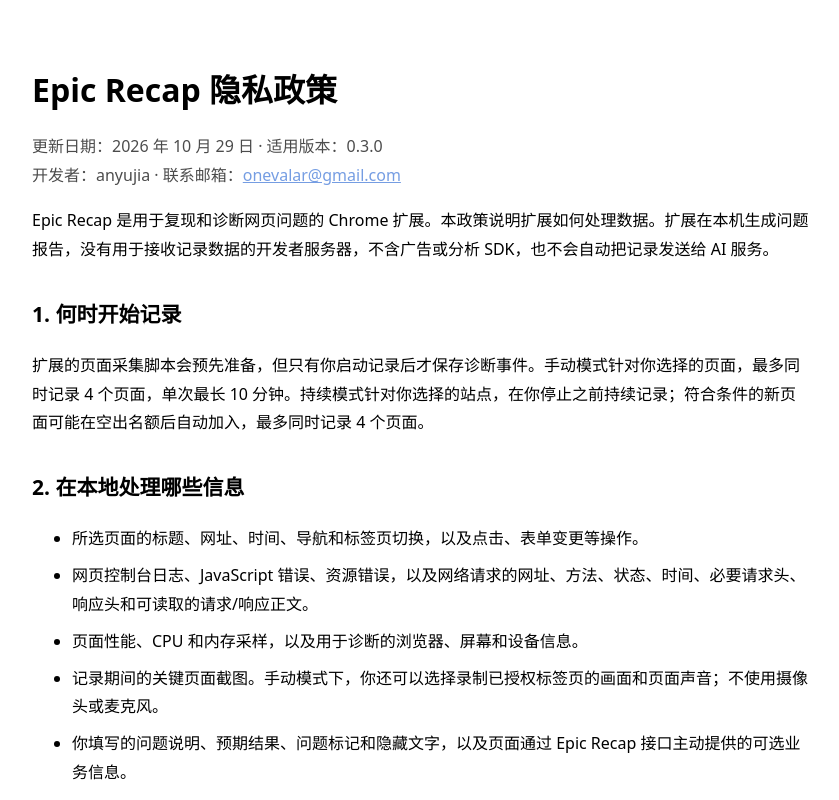
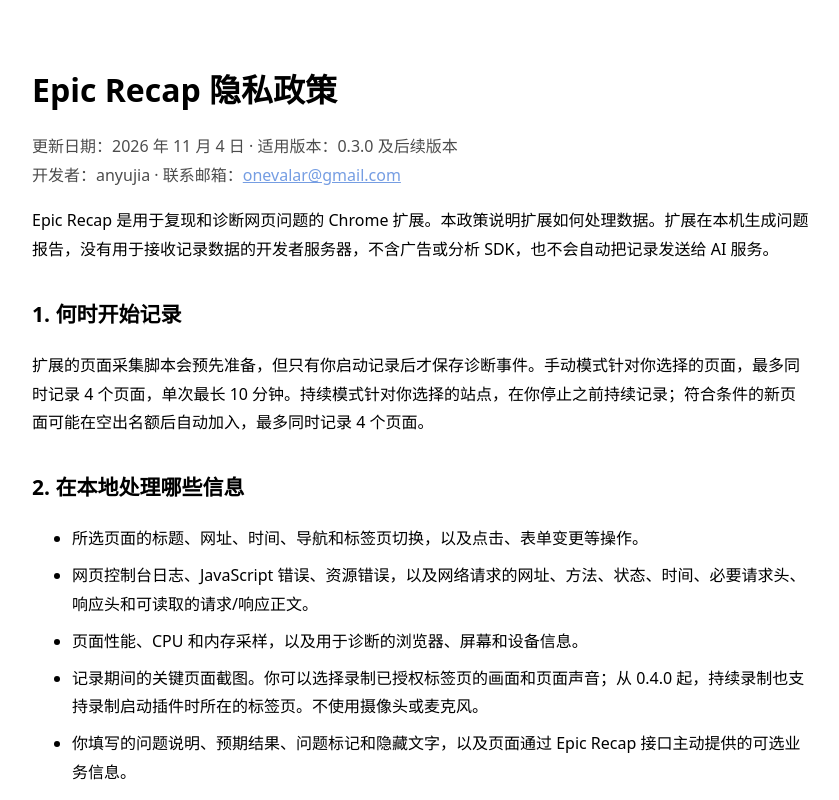
Before and after one commit to onevalar/epic-recap, a browser extension: page store/privacy-policy.html in a window 1280 px wide. Shown: the top 800 px of the page, without its empty margins (218-1057 px from the left). Drawn offline with Linux system fonts and the light colour scheme.

Commit message:
Update privacy policy for continuous video recording

```diff
--- a/store/privacy-policy.html
+++ b/store/privacy-policy.html
@@ -10,7 +10,7 @@
 </head>
 <body>
   <h1>Epic Recap 隐私政策</h1>
-  <p class="meta">更新日期：2026 年 10 月 29 日 · 适用版本：0.3.0<br>开发者：anyujia · 联系邮箱：<a href="mailto:onevalar@gmail.com">onevalar@gmail.com</a></p>
+  <p class="meta">更新日期：2026 年 11 月 4 日 · 适用版本：0.3.0 及后续版本<br>开发者：anyujia · 联系邮箱：<a href="mailto:onevalar@gmail.com">onevalar@gmail.com</a></p>
   <p>Epic Recap 是用于复现和诊断网页问题的 Chrome 扩展。本政策说明扩展如何处理数据。扩展在本机生成问题报告，没有用于接收记录数据的开发者服务器，不含广告或分析 SDK，也不会自动把记录发送给 AI 服务。</p>
   <h2>1. 何时开始记录</h2>
   <p>扩展的页面采集脚本会预先准备，但只有你启动记录后才保存诊断事件。手动模式针对你选择的页面，最多同时记录 4 个页面，单次最长 10 分钟。持续模式针对你选择的站点，在你停止之前持续记录；符合条件的新页面可能在空出名额后自动加入，最多同时记录 4 个页面。</p>
@@ -19,7 +19,7 @@
     <li>所选页面的标题、网址、时间、导航和标签页切换，以及点击、表单变更等操作。</li>
     <li>网页控制台日志、JavaScript 错误、资源错误，以及网络请求的网址、方法、状态、时间、必要请求头、响应头和可读取的请求/响应正文。</li>
     <li>页面性能、CPU 和内存采样，以及用于诊断的浏览器、屏幕和设备信息。</li>
-    <li>记录期间的关键页面截图。手动模式下，你还可以选择录制已授权标签页的画面和页面声音；不使用摄像头或麦克风。</li>
+    <li>记录期间的关键页面截图。你可以选择录制已授权标签页的画面和页面声音；从 0.4.0 起，持续录制也支持录制启动插件时所在的标签页。不使用摄像头或麦克风。</li>
     <li>你填写的问题说明、预期结果、问题标记和隐藏文字，以及页面通过 Epic Recap 接口主动提供的可选业务信息。</li>
   </ul>
   <p>网页内容、日志、请求正文、截图或音视频可能包含姓名、账号、个人通信、认证信息、财务、健康或位置等敏感内容，具体取决于你录制的网站。扩展会尝试隐藏密码、令牌、Cookie、邮箱等常见敏感字段，但自动过滤不能保证识别所有敏感信息；截图和视频不会自动完成全部脱敏。</p>
@@ -28,7 +28,7 @@
   <p>扩展不主动将诊断数据发送给开发者或第三方。导出前你可以检查报告、隐藏指定文字、选择或移除附件，并遮挡截图。截图、视频、请求/响应正文默认不加入导出文件，需要你主动选择；这不表示它们在记录期间没有被本地采集。导出 ZIP 后，由你决定是否向开发者、AI 服务或其他接收方分享。接收方将按其自己的政策处理你主动提供的数据。</p>
   <h2>4. 保存位置、期限与删除</h2>
   <p>记录保存在当前浏览器的本地扩展存储、IndexedDB 和内存中；为跨页面导航延续记录，页面采集器也会使用当前网站的 sessionStorage。没有通过 Chrome 同步存储同步记录。部分数据会保留为可恢复草稿，因此关闭浏览器或停止记录不等于删除全部记录。</p>
-  <p>持续记录按 5 分钟分段，每个站点最多保留最近 10 个已保存分段，旧分段会被覆盖；多个页面共享同一站点的分段数量上限。已停止的记录、检查草稿和已完成的视频可能继续保留，直到你在扩展内明确放弃或完成相应清理流程。你可以使用“放弃这次记录”结束并清理相关草稿，或卸载扩展清除其本地扩展存储。页面 sessionStorage 中的临时记录随相应页面会话结束或网站存储清理而清除。</p>
+  <p>0.3.0 的持续记录按 5 分钟分段，每个站点最多保留最近 10 个已保存分段；多个页面共享同一站点的分段数量上限。从 0.4.0 起，持续录制保留最近约 30 分钟的记录，较早内容会被覆盖；可选视频按片段保存在本地，受时间和容量限制。已停止的记录、检查草稿和已完成的视频可能继续保留，直到你在扩展内明确放弃或完成相应清理流程。你可以使用“放弃这次记录”结束并清理相关草稿，或卸载扩展清除其本地扩展存储。页面 sessionStorage 中的临时记录随相应页面会话结束或网站存储清理而清除。</p>
   <p>已下载的 ZIP 和解压文件由你自行保管和删除，卸载扩展不会删除这些文件，也无法撤回你已经分享的副本。</p>
   <h2>5. 本地数据安全</h2>
   <p>扩展采用本地处理、敏感字段隐藏、导出前检查和附件选择来减少误分享。浏览器本地记录和导出文件没有由扩展额外进行密码加密；请保护设备及浏览器账号访问权限，并在分享前检查全部内容。不要在未经授权的页面上记录他人的敏感数据。</p>
```
Also changed, not shown: docs/index.html (+3 -3 lines).
